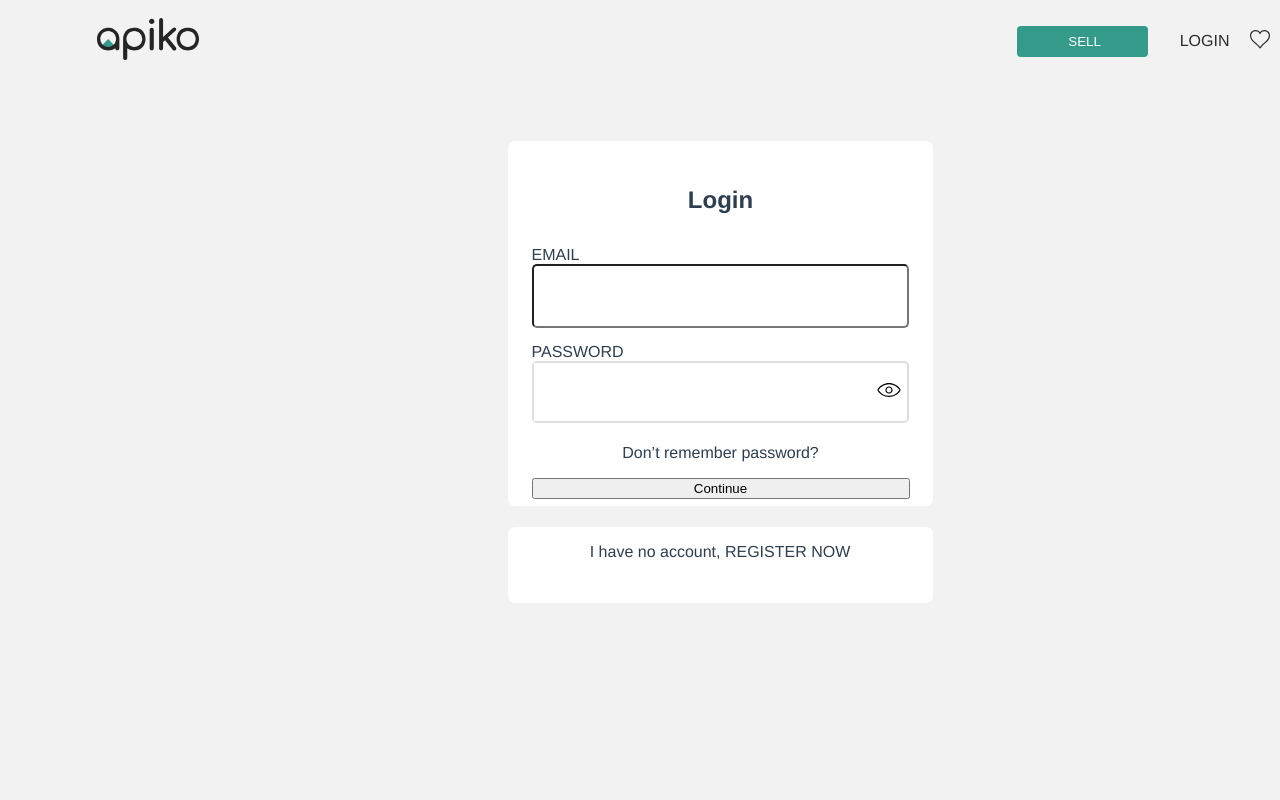
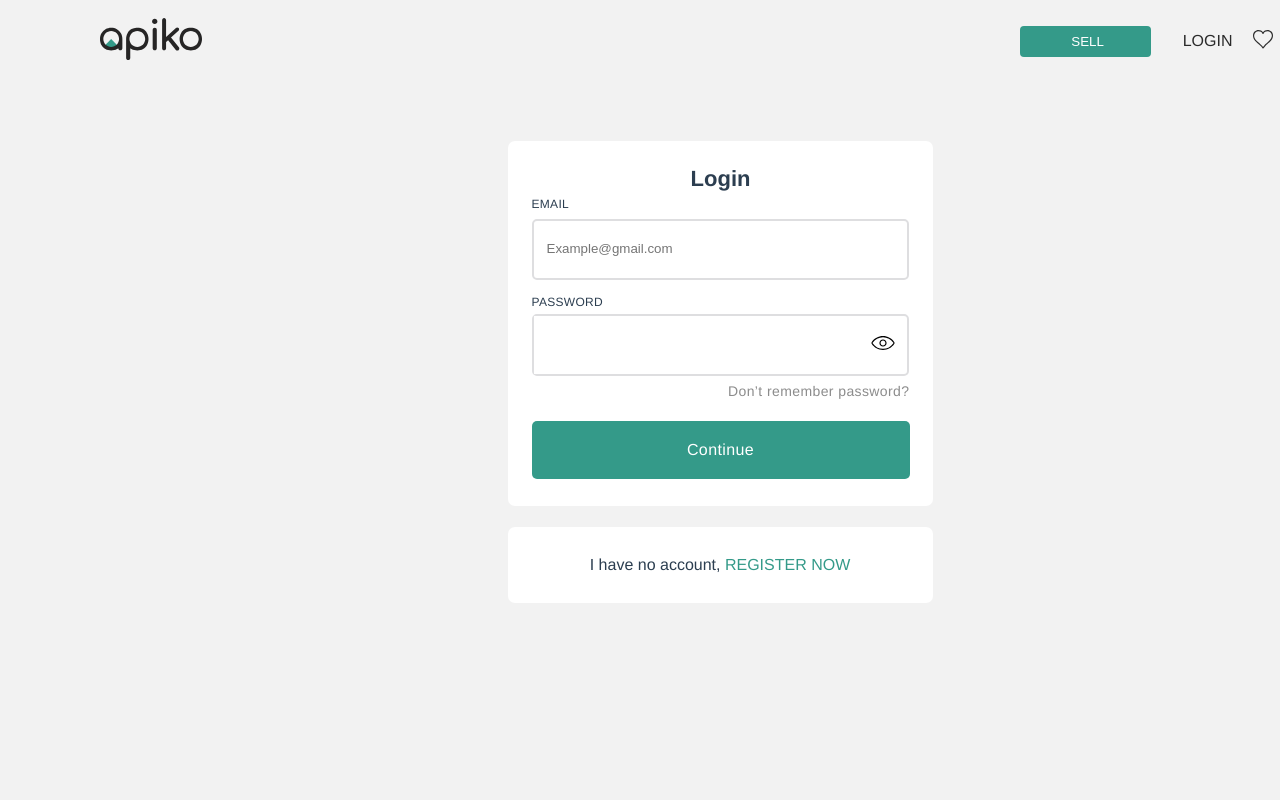
Before and after one commit to KulchytskyiOleh/Vue_Marketplace, a Vue app: page /login in a window 1280 px wide. Shown: the top 800 px of the page. Built offline with nearby package versions, Linux system fonts and the light colour scheme.

Commit message:
add login page

```diff
--- a/src/components/Header.vue
+++ b/src/components/Header.vue
@@ -69,13 +69,10 @@ export default {
   grid-area: headerWrapper;
   width: 1184px;
   height: 41.88px;
-  margin: 0 auto;
   margin: 0px 159px 120px 97px;
   display: grid;
   grid-auto-flow: column;
   grid-template-areas: 'topLogo topRightSection';
-  // grid-template-columns: 1fr 1.8fr 1.2fr;
-  // gap: 20px;
 }
 .topLogo {
   grid-area: topLogo;
--- a/src/components/loginPage.vue
+++ b/src/components/loginPage.vue
@@ -2,19 +2,19 @@
   <div class="loginPageWrapper">
     <Header />
     <main class="mainSectionWrapper">
-      <form class="loginForm" action="">
+      <form class="loginForm">
         <h2>Login</h2>
         <div class="emailWrapper">
           <label for="email">
             EMAIL
           </label>
-          <input type="email" />
+          <input type="email" placeholder="Example@gmail.com" v-model="userEmail" />
         </div>
         <div class="passwordWrapper">
           <label for="password">PASSWORD</label>
           <div class="passwordInputWrapper">
-            <input type="password" />
-            <i>
+            <input :type="showPassword ? 'text' : 'password'" v-model="userPassword" />
+            <i @click="passwordToggle">
               <svg width="24" height="16" viewBox="0 0 24 16" fill="none" xmlns="http://www.w3.org/2000/svg">
                 <path
                   fill-rule="evenodd"
@@ -27,10 +27,14 @@
           </div>
         </div>
         <p class="passwordReminder">Don’t remember password?</p>
-        <button>Continue</button>
+        <button @click.prevent="loginSubmit">Continue</button>
       </form>
       <div class="noAccountWrapper">
-        <p>I have no account, REGISTER NOW</p>
+        <p>
+          I have no account,
+          <router-link to="/login">REGISTER NOW</router-link>
+        </p>
+        <router-view />
       </div>
     </main>
     <Footer />
@@ -46,12 +50,41 @@ export default {
     Header,
     Footer,
   },
+  data: () => {
+    return {
+      showPassword: false,
+      userEmail: '',
+      userPassword: '',
+      userLoginData: [],
+    };
+  },
+  methods: {
+    passwordToggle() {
+      this.showPassword = !this.showPassword;
+    },
+    loginSubmit() {
+      if (this.userEmail.length > 1 && this.userPassword.length > 1) {
+        this.userLoginData.push({
+          email: this.userEmail,
+          password: this.userPassword,
+        });
+      }
+      this.userEmail = '';
+      this.userPassword = '';
+      // console.log(JSON.stringify(this.userLoginData));
+    },
+  },
 };
 </script>
 
 <style scoped lang="scss">
+* {
+  margin: 0;
+  padding: 0;
+}
 .headerWrapper {
   grid-area: headerWrapper;
+  margin-left: 100px;
   margin-bottom: 100px;
 }
 .loginPageWrapper {
@@ -79,10 +112,24 @@ export default {
   grid-template-areas: 'loginSlogan' 'emailWrapper' 'passwordWrapper' 'passwordReminder' 'submitBtn';
   & h2 {
     grid-area: loginSlogan;
-    margin-bottom: 32px;
+    font-family: Helvetica;
+    font-size: 22px;
+    line-height: 25px;
+    letter-spacing: 0px;
   }
   & button {
     grid-area: submitBtn;
+    height: 58px;
+    background: #349a89;
+    color: #ffffff;
+    border: none;
+    border-radius: 5px;
+    font-family: Helvetica;
+    font-size: 16px;
+    line-height: 18px;
+    letter-spacing: 0.4000000059604645px;
+    text-align: center;
+    cursor: pointer;
   }
 }
 .emailWrapper {
@@ -96,13 +143,18 @@ export default {
     justify-self: start;
     grid-area: emailLabel;
     height: 14px;
+    font-family: Helvetica;
+    font-size: 12px;
+    line-height: 14px;
+    letter-spacing: 0.30000001192092896px;
+    text-align: left;
     margin-bottom: 4px;
   }
   & input {
     grid-area: emailInput;
-    height: 58px;
-    color: red;
+    padding: 19px 45px 21px 13px;
     border-radius: 5px;
+    border: 2px solid #dedee0;
   }
 }
 .passwordWrapper {
@@ -114,35 +166,60 @@ export default {
   & label {
     grid-area: passwordLabel;
     justify-self: start;
+    font-family: Helvetica;
+    font-size: 12px;
+    line-height: 14px;
+    letter-spacing: 0.30000001192092896px;
+    text-align: left;
   }
 }
 .passwordInputWrapper {
   grid-area: passwordInputWrapper;
   border-radius: 5px;
   height: 58px;
-  border: 2px solid #DEDEE0;
-;
+  border: 2px solid #dedee0;
   display: grid;
   grid-template-areas: 'passwordInput showPassword';
   gap: 20px;
   grid-template-columns: 0.9fr 0.1fr;
   & input {
     grid-area: passwordInput;
-    height: 56px;
+    padding: 19px 45px 21px 13px;
     border: none;
+    outline: none;
   }
   & i {
     grid-area: showPassword;
     align-self: center;
+    justify-self: start;
+    cursor: pointer;
   }
 }
 .passwordReminder {
   grid-area: passwordReminder;
   margin-bottom: 16px;
+  justify-self: end;
+  font-family: Helvetica;
+  font-size: 14px;
+  line-height: 16px;
+  letter-spacing: 0.4000000059604645px;
+  text-align: center;
+  color: #8c8c8c;
+  cursor: pointer;
 }
 .noAccountWrapper {
   background: #ffffff;
   grid-area: noAccountWrapper;
   border-radius: 7px;
+  display: grid;
+  & p {
+    justify-self: center;
+    align-self: center;
+  }
+  & a {
+    text-decoration: none;
+    color: #349a89;
+    cursor: pointer;
+  }
 }
 </style>
```
